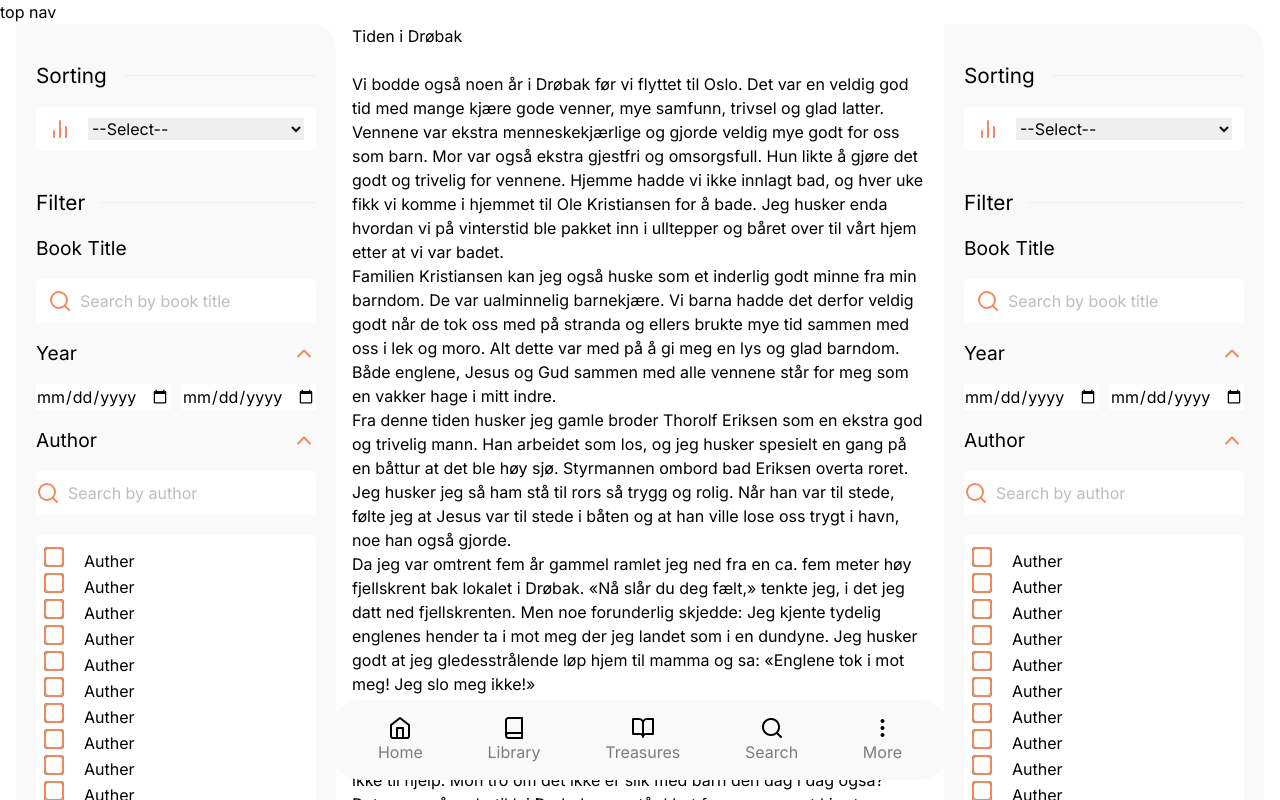
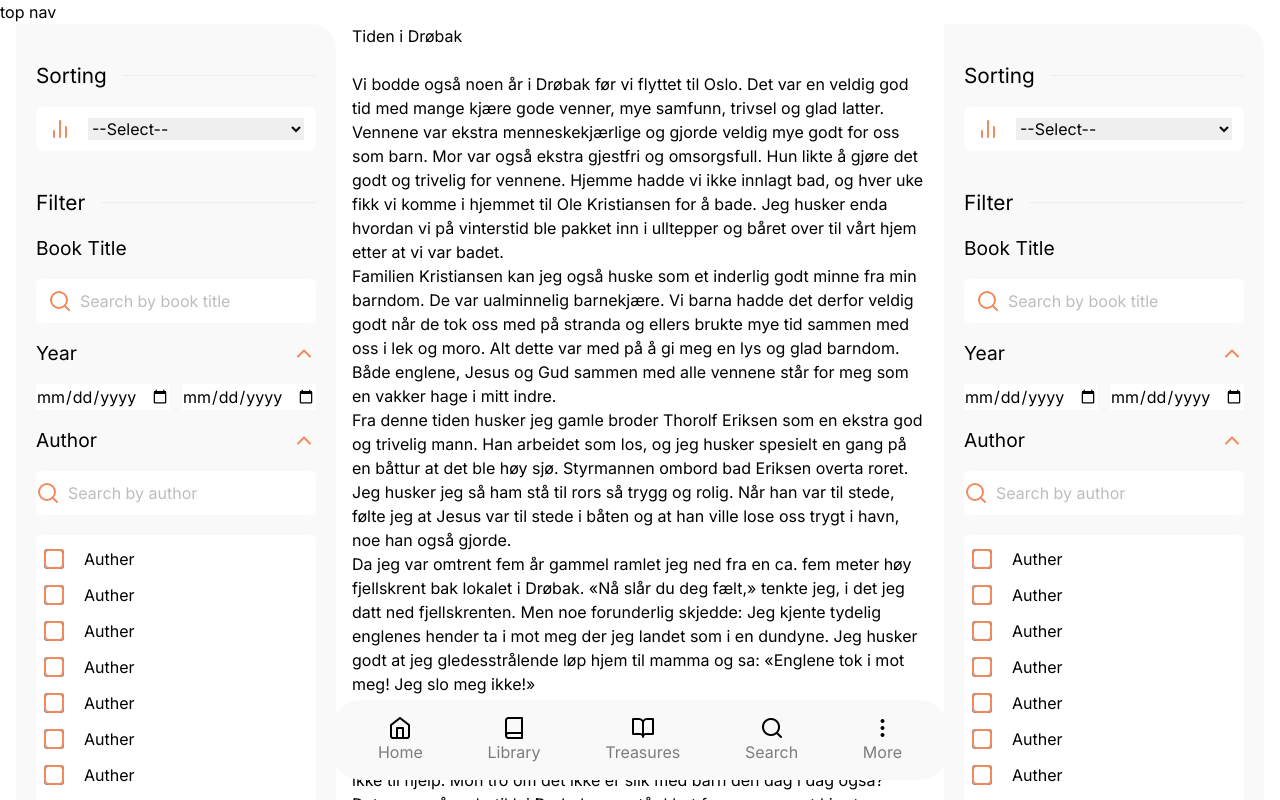
Before and after one commit to besiw/ssf-nextjs-app, a Next.js app: page /en in a window 1280 px wide. Built offline with nearby package versions, Linux system fonts and the light colour scheme.

Commit message:
update file name

```diff
--- a/app/[locale]/books/widgets/FilterSide.tsx
+++ b/app/[locale]/books/widgets/FilterSide.tsx
@@ -82,56 +82,62 @@ export default function Sidebar() {
 				</div>
 				<div className=' py-3 pl-2 pr-5 bg-white rounded-md'>
 					<div className="filter w-full overflow-y-scroll h-272 flex items-start flex-col ">
-						<div>
+					<div className='flex items-center pb-3'>
 							<input type="checkbox" className="mr-5" />
 							Auther
 							<br />
 						</div>
-						<div>
+						<div className='flex items-center pb-3'>
 							<input type="checkbox" className="mr-5" />
 							Auther
 							<br />
-						</div><div>
+						</div>
+						<div className='flex items-center pb-3'>
 							<input type="checkbox" className="mr-5" />
 							Auther
 							<br />
-						</div><div>
+						</div>
+						<div className='flex items-center pb-3'>
 							<input type="checkbox" className="mr-5" />
 							Auther
 							<br />
-						</div><div>
+						</div>
+						<div className='flex items-center pb-3'>
 							<input type="checkbox" className="mr-5" />
 							Auther
 							<br />
-						</div><div>
+						</div>
+						<div className='flex items-center pb-3'>
 							<input type="checkbox" className="mr-5" />
 							Auther
 							<br />
-						</div><div>
+						</div>
+						<div className='flex items-center pb-3'>
 							<input type="checkbox" className="mr-5" />
 							Auther
 							<br />
-						</div><div>
+						</div>
+						<div className='flex items-center pb-3'>
 							<input type="checkbox" className="mr-5" />
 							Auther
 							<br />
-						</div><div>
+						</div>
+						<div className='flex items-center pb-3'>
 							<input type="checkbox" className="mr-5" />
 							Auther
 							<br />
-						</div><div>
+						</div>
+						<div className='flex items-center pb-3'>
 							<input type="checkbox" className="mr-5" />
 							Auther
 							<br />
-						</div><div>
+						</div>
+						<div className='flex items-center pb-3'>
 							<input type="checkbox" className="mr-5" />
 							Auther
 							<br />
-						</div><div>
-							<input type="checkbox" className="mr-5" />
-							Auther
-							<br />
-						</div><div>
+						</div>
+						<div className='flex items-center pb-3'>
 							<input type="checkbox" className="mr-5" />
 							Auther
 							<br />
```
